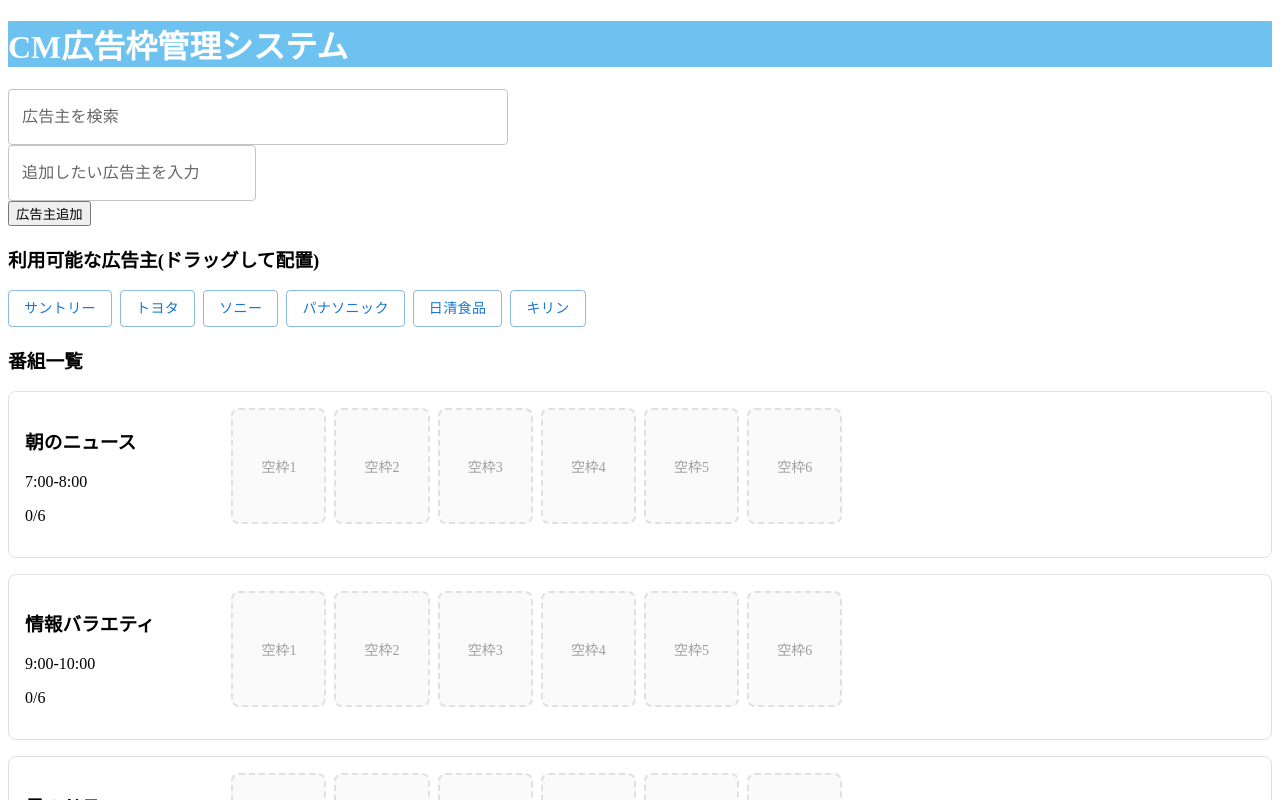
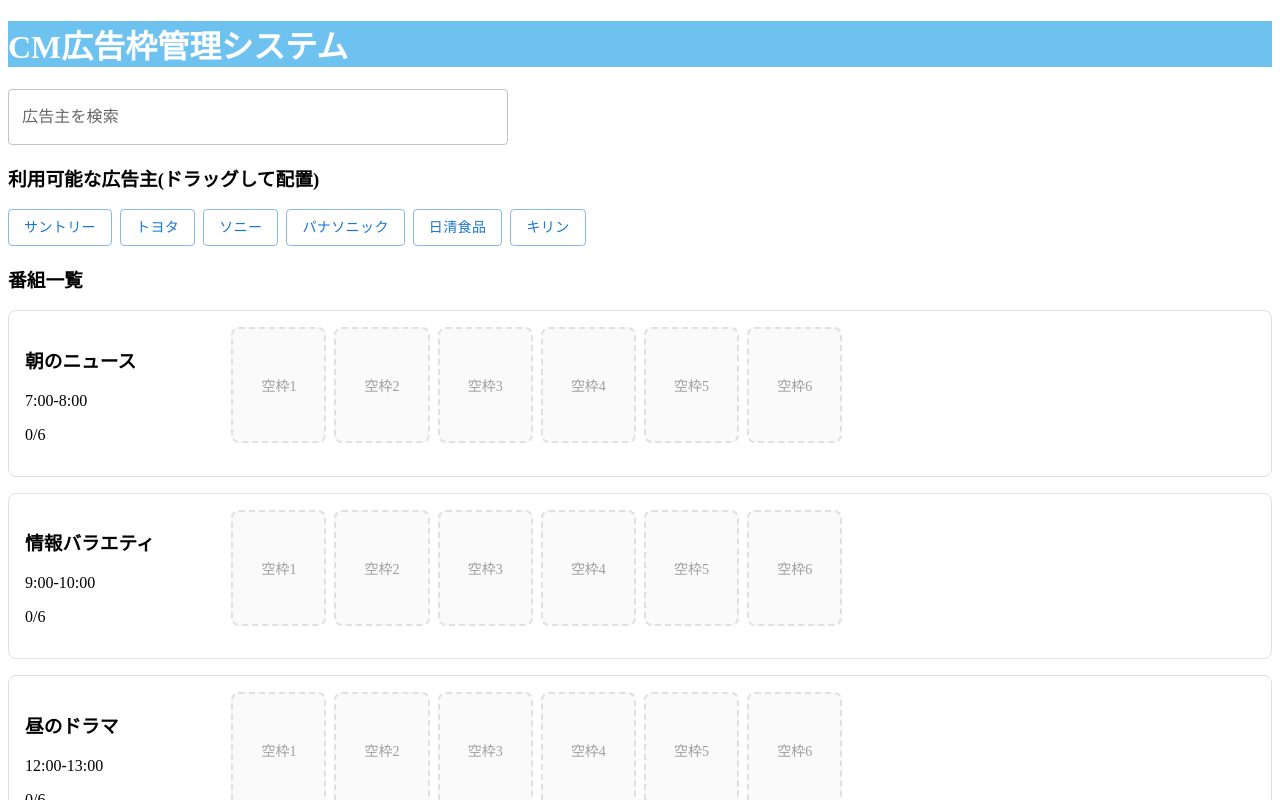
Before and after one commit to TomoakiKamisaka/react-learning, a React (Vite) app in the folder react-training-Cmrotation/: page / in a window 1280 px wide. Shown: the top 800 px of the page. Built offline with nearby package versions, Linux system fonts and the light colour scheme.

Commit message:
Revert "広告主追加機能の追加"
This reverts commit 05d8097ada6b4f5422af045e96bed754bedee08f.

```diff
--- a/react-training-Cmrotation/src/App.jsx
+++ b/react-training-Cmrotation/src/App.jsx
@@ -27,26 +27,17 @@
   return (
     <>
       {/* ヘッダー */}
-      <Header />
+      <h1 style={{ backgroundColor: '#6ec2f0', color: 'white' }}>CM広告枠管理システム</h1>
       {/* メインコンテンツ */}
       <CMSlotManagementBoard />
     </>
   );
 }
 
-//ヘッダー
-function Header() {
-  return(
-    <h1 style={{ backgroundColor: '#6ec2f0', color: 'white' }}>CM広告枠管理システム</h1>
-  )
-}
-
 //CMローテーション管理ボード
 function CMSlotManagementBoard() {
   const [filterText, setFilterText] = useState('');
-  const [addAdvertiserText, setAddAdvertiserText] = useState('');
   const [advertisers, setAdvertisers] = useState(ADVERTISERS);
-
 
   //広告主をドロップした場合に広告主の空き枠フラグ変更する機能
   function handleDropAdvertiser(advertiserId) {
@@ -62,39 +53,9 @@
     setAdvertisers(newAdvertisers);
   }
 
-  //広告主を新規追加する機能
-  function handleAddAdvertiser(){
-
-    //新しい広告主オブジェクトを作る
-    const newAdvertiser = {advertiserId: Date.now(), Name: addAdvertiserText, arrangeFlag: true};
-
-    //スプレッド構文で新しい配列を作る
-    const newAdvertisers = [...advertisers, newAdvertiser];
-    //advertisersにセットする
-    setAdvertisers(newAdvertisers);
-    //入力欄を空に戻す
-    setAddAdvertiserText('');
-
-  }
-
   return (
     <>
       <AdvertiserSearchBar filterText={filterText} onfilterTextChange={setFilterText} />
-      <Box>
-        <TextField
-          id="outlined-basic"
-          label="追加したい広告主を入力"
-          varient="outlined"
-          value={addAdvertiserText}
-          onChange={(e) => setAddAdvertiserText(e.target.value)}
-
-        />
-      </Box>
-      <button
-        onClick={handleAddAdvertiser}
-      >
-        広告主追加
-      </button>
       <AvailableAdvertiserPool advertisers={advertisers} filterText={filterText} />
       <ProgramScheduleGrid
         programList={PROGRAMS}
```
